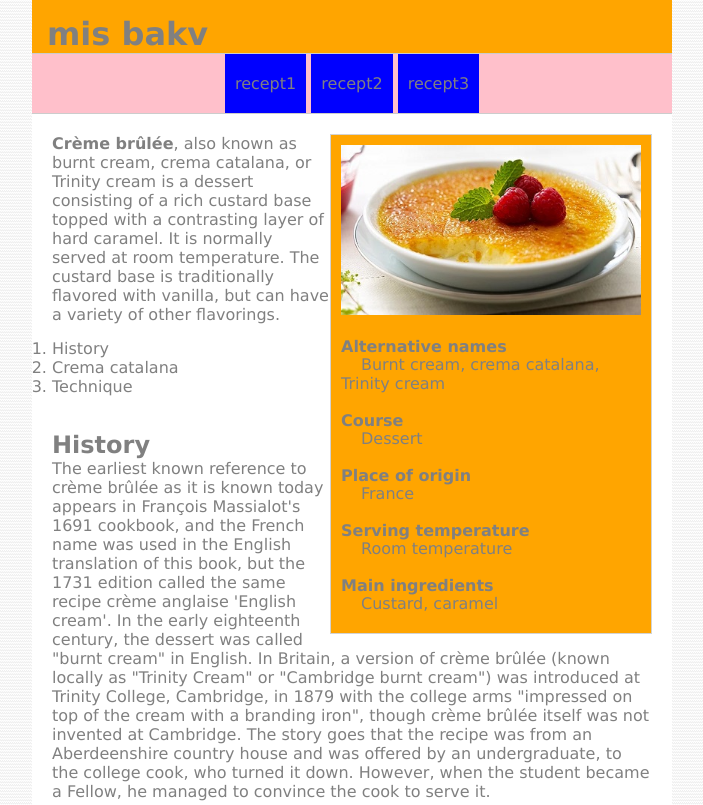
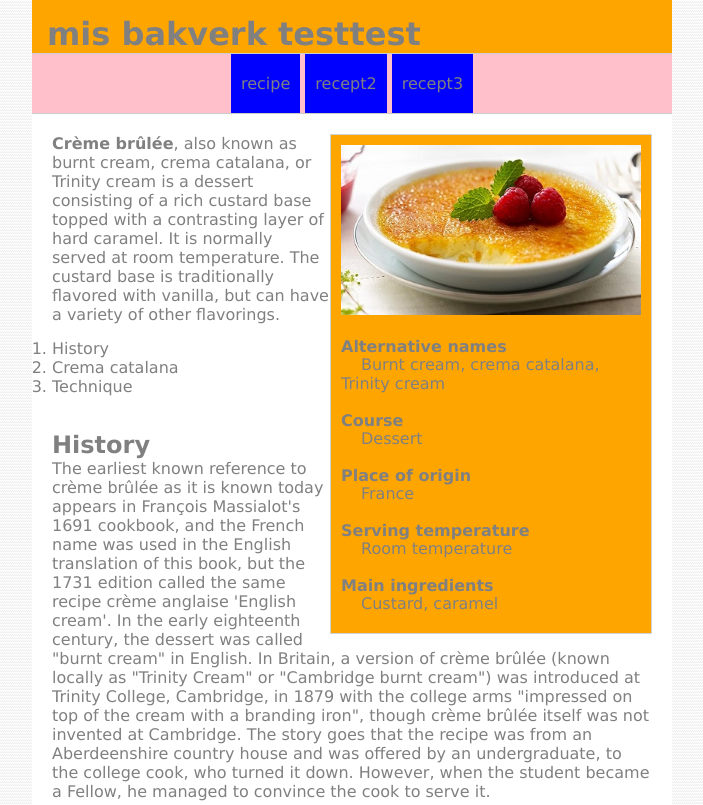
Before and after one commit to gitmizlin-zz/mis-bakverk, a plain HTML site: page index.html in a window 1280 px wide. Shown: the top 805 px of the page, without its empty margins (288-991 px from the left). Drawn offline with Linux system fonts and the light colour scheme.

Commit message:
recipe.html added

```diff
--- a/index.html
+++ b/index.html
@@ -1,17 +1,20 @@
 <!doctype html>
 <html>
 <head>
+    <meta charset="utf-8">
+    <meta name="description" content="Information on a french dessert crème brûlée.">
     <link rel="stylesheet" type="text/css" href="stylesheet.css">
     <link rel="shortcut icon" href="img/fabicon.ico">
     <title>Mis bakverk: Crème brûlée</title>
 </head>
+<body>
     <header>
-        <h1><a href="index.html">mis bakv</a></h1>
+        <h1><a href="index.html">mis bakverk testtest</a></h1>
         <nav>
             <ul>
-                <a href=""><li>recept1</li></a>
-                <a href=""><li>recept2</li></a>
-                <a href=""><li>recept3</li></a>
+                <li><a href="recipe.html">recipe</a></li>
+                <li><a href="">recept2</a></li>
+                <li><a href="">recept3</a></li>
             </ul>
         </nav>
     </header>
@@ -102,15 +105,15 @@
         Kyl dem till kylskåpskalla (gärna över natten).
         Strö över ett tunt lager med strösocker och bränn av sockret med en gasolbrännare eller bränn av sockret i ugnen under grillvärme 250 grader.
     </p>
-    </main>
-
 </main>
 <footer>
     <ul>
-        <lh>Validators</lh> <!-- list heading -->
-        <li><a href="https://validator.w3.org/">HTML</a></li>
-        <li><a href="https://jigsaw.w3.org/css-validator/">CSS</a></li>
-        <li><a href="http://esprima.org/demo/validate.html">JS/JQuery/Ajax</a></li>
+        <li>Validators</li> <!-- list heading -->
+            <ul>
+                <li><a href="https://validator.w3.org/">HTML</a></li>
+                <li><a href="https://jigsaw.w3.org/css-validator/">CSS</a></li>
+                <li><a href="http://esprima.org/demo/validate.html">JS/JQuery/Ajax</a></li>
+            </ul>
     </ul>
 </footer>
 </body>
```
